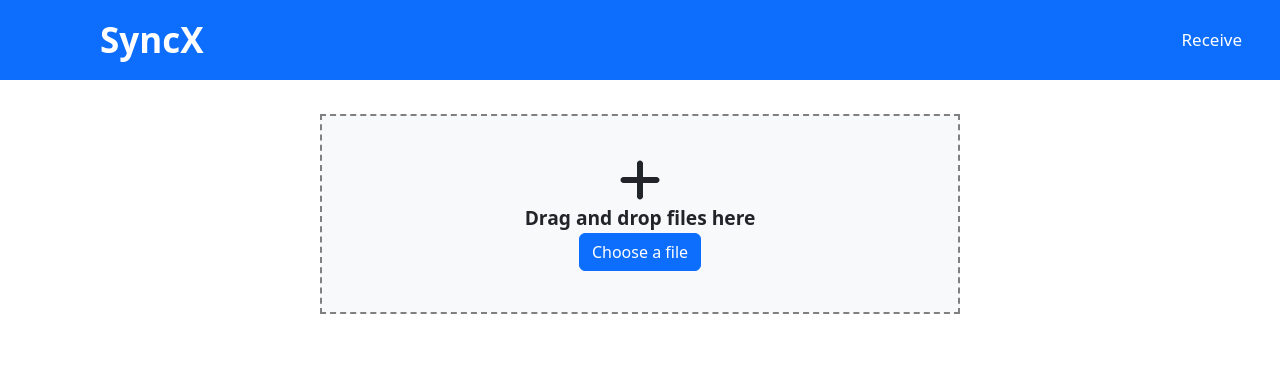
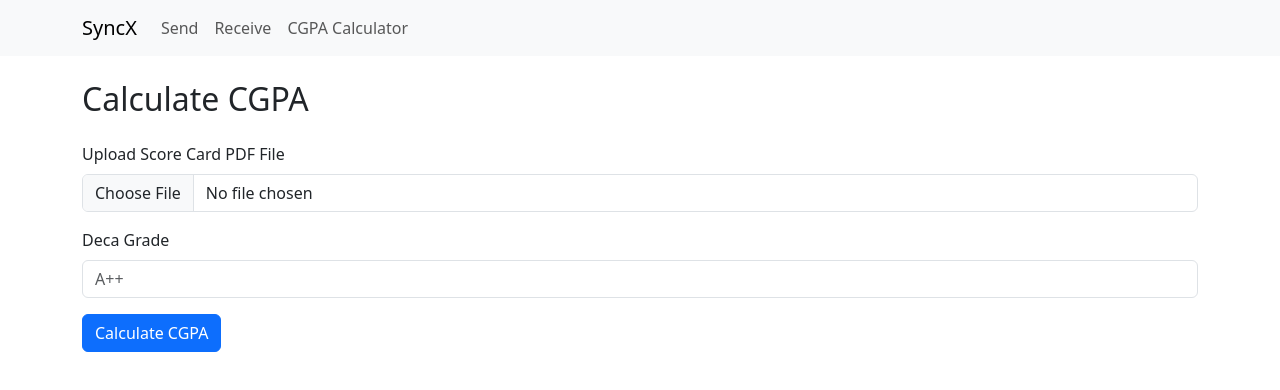
Before and after one commit to Ad-30/SyncX, a React (Create React App) app: page /cgpa in a window 1280 px wide. Shown: the top 390 px of the page. Built offline with nearby package versions, Linux system fonts and the light colour scheme.

Commit message:
CGPA calculator added

```diff
--- a/public/styles.css
+++ b/public/styles.css
@@ -77,42 +77,42 @@ body{
   box-sizing: border-box;
 }
 
-nav{
+/* nav{
   background: #0d6efd;
   height: 80px;
   width: 100%;
-}
-label.logo{
+} */
+/* label.logo{
   color: white;
   font-size: 35px;
   line-height: 80px;
   padding: 0 100px;
   font-weight: bold;
-}
-nav ul{
+} */
+/* nav ul{
   float: right;
   margin-right: 20px;
-}
-nav ul li{
+} */
+/* nav ul li{
   display: inline-block;
   line-height: 80px;
   margin: 0 5px;
-}
-nav ul li a{
+} */
+/* nav ul li a{
   color: white;
   font-size: 17px;
   padding: 7px 13px;
   border-radius: 3px;
   text-transform: uppercase;
-}
-a.active,a:hover{
+} */
+/* a.active,a:hover{
   background: #0d6efd;
   transition: .5s;
   cursor:pointer;
   text-decoration: none;
   text-transform:none;
-}
-.buttontoa{
+} */
+/* .buttontoa{
   background-color: #007bff;
   box-shadow: none;
 }
@@ -124,11 +124,11 @@ a.active,a:hover{
   margin-right: 40px;
   cursor: pointer;
   display: none;
-}
-#check{
+} */
+/* #check{
   display: none;
-}
-@media (max-width: 952px){
+} */
+/* @media (max-width: 952px){
   label.logo{
     font-size: 30px;
     padding-left: 50px;
@@ -136,8 +136,8 @@ a.active,a:hover{
   nav ul li a{
     font-size: 16px;
   }
-}
-@media (max-width: 858px){
+} */
+/* @media (max-width: 858px){
   .checkbtn{
     display: block;
   }
@@ -169,9 +169,18 @@ a.active,a:hover{
   #check:checked ~ ul{
     left: 0;
   }
-}
-section{
+} */
+/* section{
   background: url(bg1.jpg) no-repeat;
   background-size: cover;
   height: calc(100vh - 80px);
+} */
+
+/* In your CSS file */
+.bg-custom-blue {
+  background-color: #007bff; /* You can change the hex code to your desired shade of blue */
 }
+
+.custom-blue{
+  color: #007bff;
+}
--- a/src/components/App.jsx
+++ b/src/components/App.jsx
@@ -1,27 +1,27 @@
-import React, { useState } from "react";
-import Navbar from "./Navbar";
-import Send from "./Send";
-import Receive from "./Receive";
-function App(){
-  const [isSend,setIsSend] = useState(true);
-  function handleSend(res){
-    if(res === false){
-      setIsSend(false);
-    }else{
-      setIsSend(true);
-    }
+import React from 'react';
+import { BrowserRouter as Router, Routes, Route } from 'react-router-dom';
+import Navbar from './NavbarNew';
+import Send from './Send';
+import Receive from './Receive';
+import CGPA from './Cgpa';
 
-  }
-
+function App() {
   return (
-    <div>
-    <Navbar handleIsSend={handleSend}/>
-
-    {isSend?<Send />:<Receive />}
-
-
-    </div>
-
+    <Router>
+      <div>
+        <Navbar />
+        <div className="content-below-navbar">
+        <Routes>
+          <Route path="/" element={<Send />} />
+          <Route path="/SyncX" element={<Send />} />
+          <Route path="/send" element={<Send />} />
+          <Route path="/receive" element={<Receive />} />
+          <Route path="/cgpa" element={<CGPA />} />
+        </Routes>
+        </div>
+      </div>
+    </Router>
   );
 }
+
 export default App;
--- /dev/null
+++ b/src/components/Cgpa.jsx
@@ -0,0 +1,124 @@
+import React, { useState } from 'react';
+import axios from 'axios';
+
+const CGPA = () => {
+  const [file, setFile] = useState(null);
+  const [deca, setDeca] = useState('');
+  const [cgpa, setCGPA] = useState('');
+  const [loading, setLoading] = useState(false);
+  const [error, setError] = useState('');
+
+  const handleFileChange = (e) => {
+    setFile(e.target.files[0]);
+    if (e.target.files[0] && !e.target.files[0].name.toLowerCase().includes('ept')) {
+      setError('Invalid file. Upload a valid score card(RTU).');
+      e.target.value = '';
+    } else {
+      setError('');
+    }
+  };
+
+  const handleDecaChange = (e) => {
+    const input = e.target.value.toUpperCase(); // Convert to uppercase for consistent comparison
+    const regex = /^(A\+\+|A\+|A|B\+\+|B\+|B|C\+|C|D\+|D|E\+|E|F)?$/; // Regex pattern
+
+    if (regex.test(input) || input === '') {
+      setDeca(input);
+      setError('');
+    } else {
+      setError('Please provide a valid Deca grade (A++, A+, A, B++, B+, B, C+, C, D+, D, E+, E, F)');
+    }
+  };
+
+  const handleSubmit = async (e) => {
+    e.preventDefault();
+
+    if (!file) {
+      setError('Please select a file.');
+      return;
+    }
+
+    if (!deca) {
+      setError('Please provide a valid Deca grade.');
+      return;
+    }
+
+    setLoading(true);
+
+    const formData = new FormData();
+    formData.append('file', file);
+    formData.append('deca', deca);
+
+    try {
+      const response = await axios.post(
+        'https://ad30.pythonanywhere.com/cgpa',
+        formData,
+        {
+          headers: {
+            'Content-Type': 'multipart/form-data',
+          },
+        }
+      );
+      if (response.data && response.data.cgpa) {
+        setCGPA(response.data.cgpa);
+        setError('');
+      } else {
+        setError('Error calculating CGPA. Please try again.');
+      }
+    } catch (error) {
+      console.error('Error fetching CGPA:', error);
+    } finally {
+      setLoading(false);
+    }
+  };
+
+  return (
+    <div className="container">
+      <h2 className="my-4">Calculate CGPA</h2>
+      <form onSubmit={handleSubmit}>
+        {error && <div className="alert alert-danger">{error}</div>}
+        <div className="mb-3">
+          <label htmlFor="fileInput" className="form-label">
+            Upload Score Card PDF File
+          </label>
+          <input
+            type="file"
+            className="form-control"
+            id="fileInput"
+            accept=".pdf"
+            onChange={handleFileChange}
+          />
+        </div>
+        <div className="mb-3">
+          <label htmlFor="decaInput" className="form-label">
+            Deca Grade
+          </label>
+          <input
+            type="text"
+            className="form-control"
+            id="decaInput"
+            value={deca}
+            onChange={handleDecaChange}
+            placeholder={'A++'}
+          />
+        </div>
+        <button type="submit" className="btn btn-primary">
+          Calculate CGPA
+        </button>
+      </form>
+      {loading ? (
+        <div className="text-center mt-3">
+          <div className="spinner-border text-primary" role="status">
+            <span className="visually-hidden">Loading...</span>
+          </div>
+        </div>
+      ) : cgpa !== '' ? (
+        <div className="mt-3 bg-light p-3 rounded d-flex justify-content-center align-items-center">
+          <h4 className="mb-0 text-center custom-blue">CGPA: {cgpa}</h4>
+        </div>
+      ) : null}
+    </div>
+  );
+};
+
+export default CGPA;
--- a/src/components/DragAndDropInput.jsx
+++ b/src/components/DragAndDropInput.jsx
@@ -49,9 +49,9 @@ const DragAndDropInput = ( props ) => {
         onClick={() => fileInputRef.current.click()}
       >
         <div className="text-center">
-          <FontAwesomeIcon icon={faPlus} size="3x" />
+          <FontAwesomeIcon icon={faPlus} size="2x" />
           <br />
-          <p className="drag-and-drop-text my-auto"><b>Drag and drop files here</b></p>
+          <p className=""><b>Drag and drop files here</b></p>
           <button type="button" className="btn btn-primary">Choose a file</button>
         </div>
         <input
--- a/src/components/Navbar.jsx
+++ /dev/null
@@ -1,43 +0,0 @@
-import React, { useState } from 'react';
-
-const Navbar = (props) => {
-  const [isSend, setIsSend] = useState(true);
-
-  function isSendFun() {
-    var res;
-    if (isSend === true) {
-      setIsSend(false);
-      res = false;
-    } else {
-      setIsSend(true);
-      res = true;
-    }
-    props.handleIsSend(res);
-  }
-
-  return (
-    <>
-      <nav>
-        <input type="checkbox" id="check" />
-        <label htmlFor="check" className="checkbtn">
-          <i className="fas fa-bars"></i>
-        </label>
-        <label className="logo">SyncX</label>
-        <ul className="navul">
-          <li>
-            <a className="active" href="#" onClick={isSendFun}>
-              {isSend ? 'Receive' : 'Send'}
-            </a>
-          </li>
-        </ul>
-      </nav>
-      <div className="mt-2 d-flex justify-content-center">
-        <button className="btn btn-primary d-sm-none" onClick={isSendFun}>
-          {isSend ? 'Receive' : 'Send'}
-        </button>
-      </div>
-    </>
-  );
-};
-
-export default Navbar;
--- /dev/null
+++ b/src/components/NavbarNew.jsx
@@ -0,0 +1,24 @@
+import React from 'react';
+import Container from 'react-bootstrap/Container';
+import Nav from 'react-bootstrap/Nav';
+import Navbar from 'react-bootstrap/Navbar';
+
+function NavbarNew() {
+  return (
+    <Navbar expand="lg" className="bg-body-tertiary" >
+      <Container>
+        <Navbar.Brand href="/">SyncX</Navbar.Brand>
+        <Navbar.Toggle aria-controls="basic-navbar-nav" />
+        <Navbar.Collapse id="basic-navbar-nav">
+          <Nav className="me-auto">
+            <Nav.Link href="/send">Send</Nav.Link>
+            <Nav.Link href="/receive">Receive</Nav.Link>
+            <Nav.Link href="/cgpa">CGPA Calculator</Nav.Link>
+          </Nav>
+        </Navbar.Collapse>
+      </Container>
+    </Navbar>
+  );
+}
+
+export default NavbarNew;
--- a/src/components/Receive.jsx
+++ b/src/components/Receive.jsx
@@ -107,7 +107,7 @@ const Receive = () => {
     setIsLoading(false);
   }
 return (
-  <div className="container">
+  <div className="container mt-1">
     <h2 className="mt-4 mb-3">Receive Files</h2>
     <ReceiveForm code={code} handleCodeChange={handleCodeChange} handleReceive={handleReceive} />
     {isNoFile && (
--- a/src/index.js
+++ b/src/index.js
@@ -4,6 +4,3 @@ import App from "./components/App";
 const rootElement = document.getElementById('root');
 
 createRoot(rootElement).render(<App />);
-
-
-// ReactDOM.render(<App />, document.getElementById("root"));
```
Also changed, not shown: package.json (+6 -1 lines), 1 other file (tests, documents, lock files or other folders).
